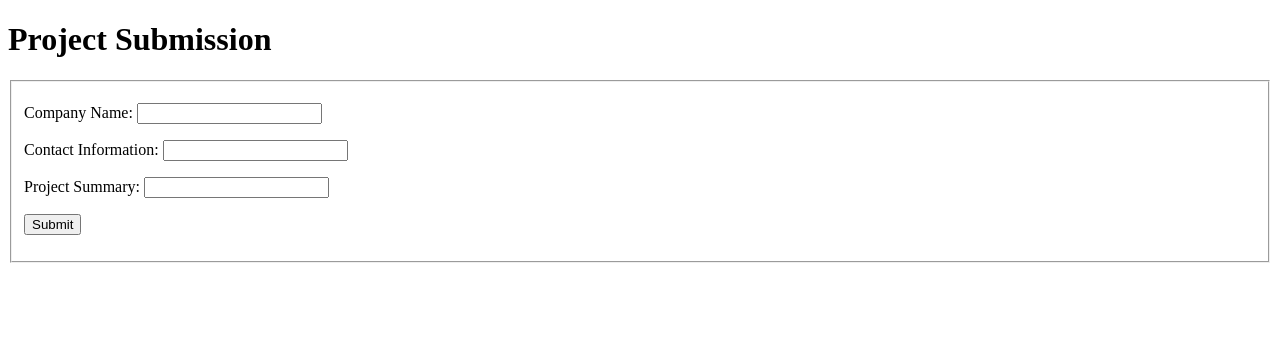
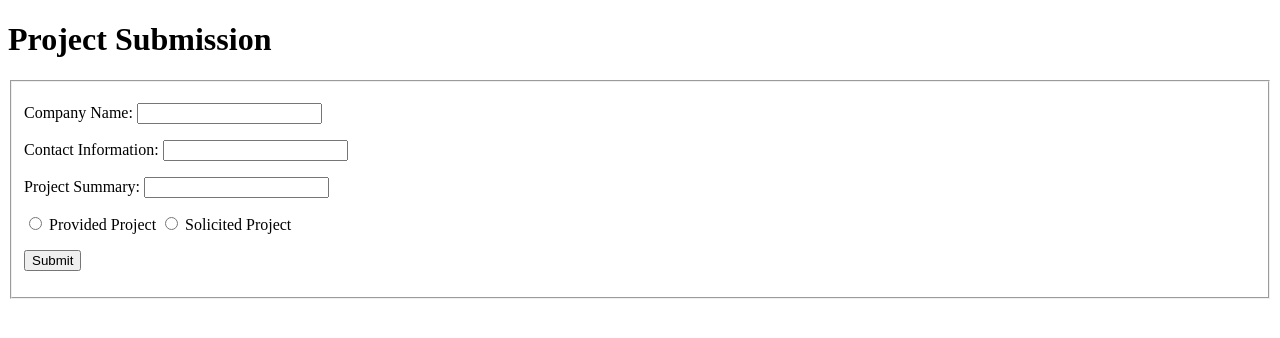
Before and after one commit to HomeschoolMafia/CS320_group_project, a Flask app: template src/ypd/templates/SubmissionPage.html in a window 1280 px wide. Shown: the top 338 px of the page. Run offline with Flask 2, Linux system fonts and the light colour scheme; the template is opened without the code that fills it, so the values that code supplies are empty; parts of the project's set-up code (start-up, migrations or seed data) failed here and were passed over.

Commit message:
Working HTML pages, submission reroute still doesn't work

```diff
--- a/src/ypd/prototype_server.py
+++ b/src/ypd/prototype_server.py
@@ -14,9 +14,5 @@ Base.metadata.create_all(engine)
 def do_something():
     return 'Hello, world'
 
-@app.route('/')
-def do_something():
-    return 'Hello, world!'
-
 SelectedProjectView.register(app)               # Imports the page after a project is selected
 SubmissionView.register(app)                    # Imports the page to submit a project
--- a/src/ypd/servlets/selectedProjectServlet.py
+++ b/src/ypd/servlets/selectedProjectServlet.py
@@ -6,7 +6,7 @@ class SelectedProjectView(FlaskView):
     def get(self):
 
         # Get project by id
-        isProvided =  request.args.get('isProvided', default = True, type = bool)
+        isProvided =  request.args.get('isProvided', default=False, type = bool)
         id         =  request.args.get('id', default = ' ', type=int)
 
         if isProvided:
@@ -15,4 +15,4 @@ class SelectedProjectView(FlaskView):
             s = Solicited.get(id)
 
         # Render HTML
-        return render_template('ProjectList.html')
+        return render_template('ProjectList.html', project = s)
--- a/src/ypd/templates/ProjectList.html
+++ b/src/ypd/templates/ProjectList.html
@@ -7,7 +7,7 @@
 
   <body>
     <div>
-      <h1>Selected Project</h1>
+      <h1>Selected Project {{project.title}}</h1>
     </div>
 
     <div>
@@ -15,7 +15,7 @@
 
     </div>
 	<div>
-		Project Details:
+		Project Details: {{project.description}}
 	</div>
 	<div>
 		Contact:
--- a/src/ypd/templates/SubmissionPage.html
+++ b/src/ypd/templates/SubmissionPage.html
@@ -9,7 +9,7 @@
 	<div>
 		<h1>Project Submission</h1>
 	</div>
-		<form action={{ url_for('SubmissionView:') }} method="POST">
+		<form action={{ url_for('SubmissionView:post') }} method="POST">
 			<fieldset>
 				<p>
 				<label>Company Name:</label>
@@ -30,6 +30,12 @@
 					   value = " " >
 				</p>
 				<p>
+				<input type = "radio" id = "provided" name = "projectType" value = "providedProject">
+				<label for = "provided">Provided Project</label>
+				<input type = "radio" id = "solicited" name = "projectType" value = "solicitedProject">
+				<label for = "solicited">Solicited Project</label>
+				</p>
+				<p>
 				<input type = "submit" value = "Submit" >
 				</p>
 			</fieldset>
```
Also changed, not shown: src/ypd/servlets/submissionServlet.py (+10 -8 lines).
